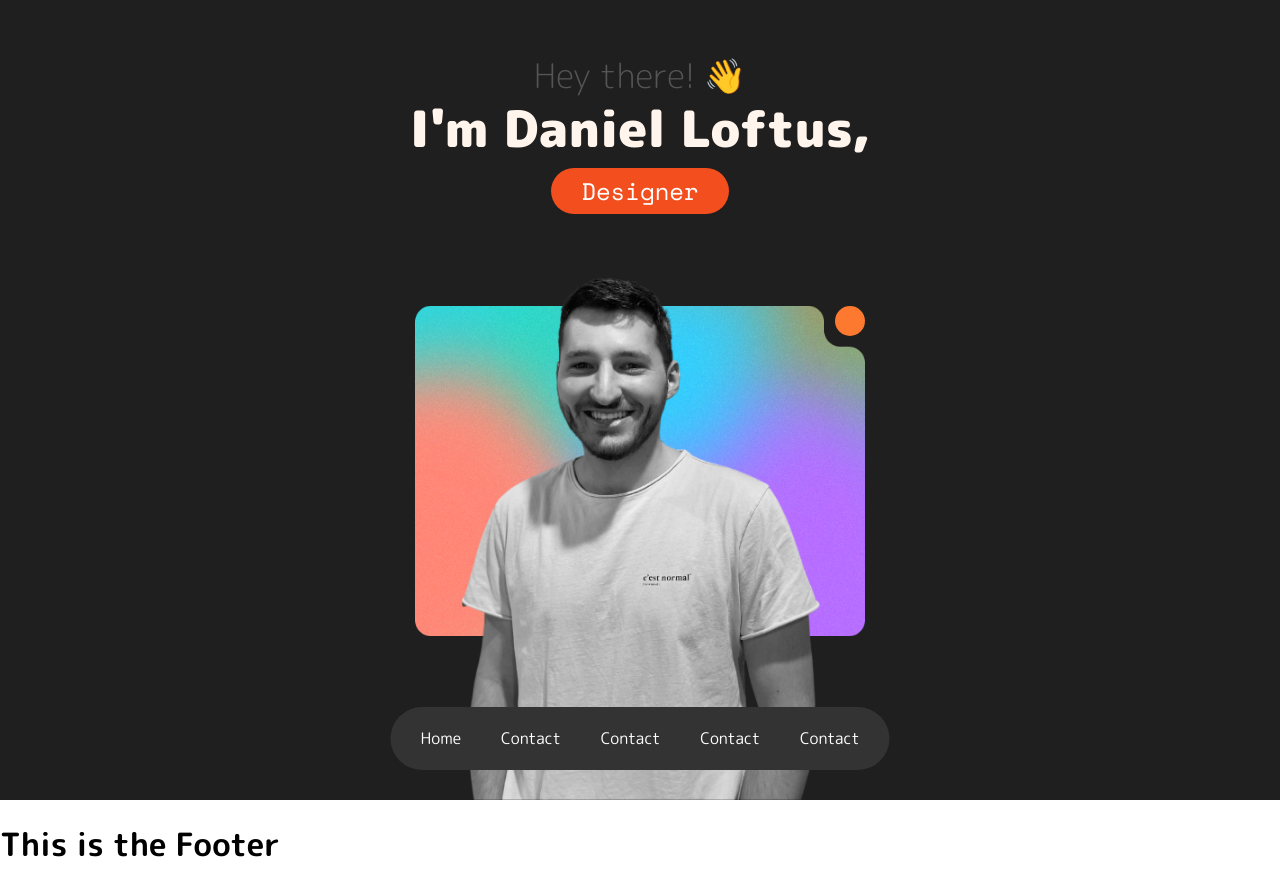
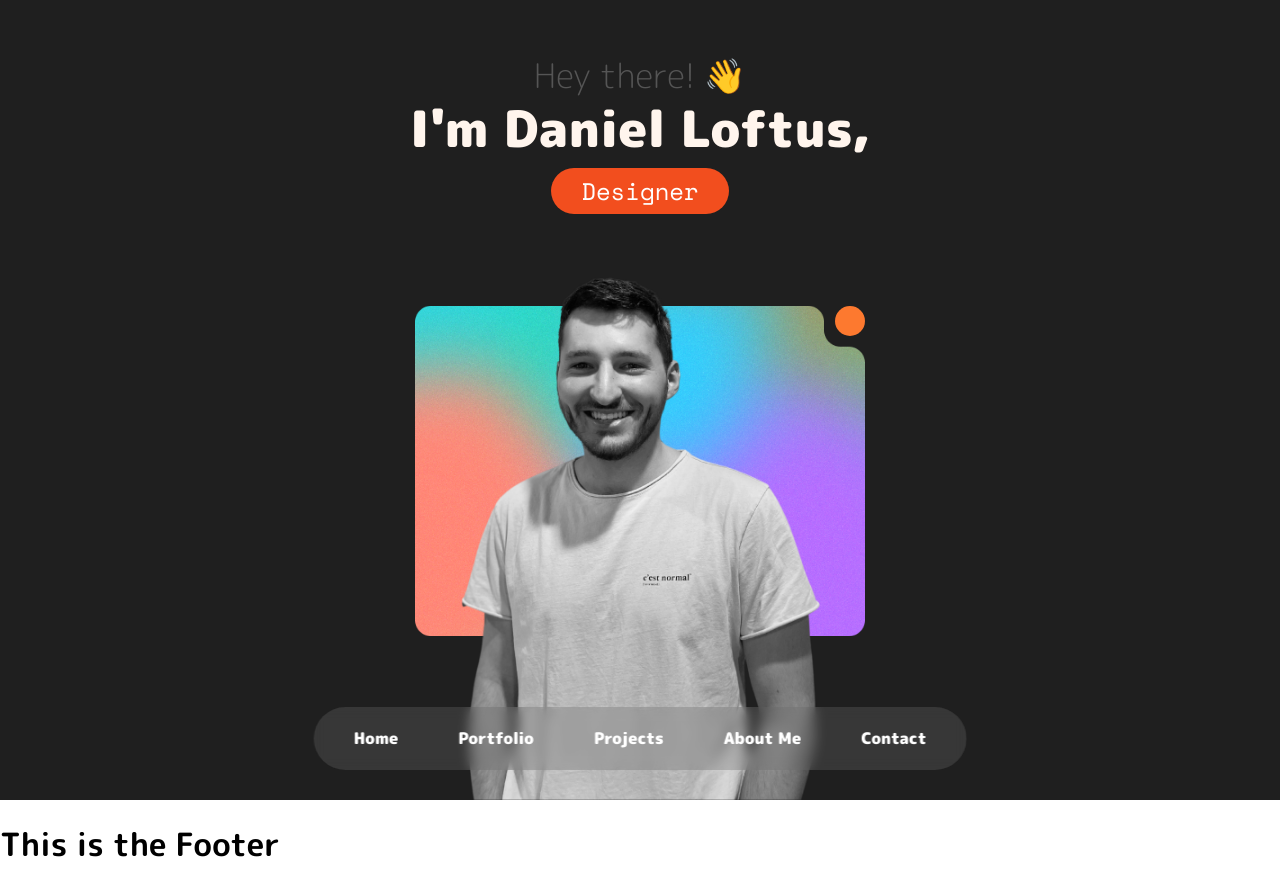
Before and after one commit to Dcloftus/Portfolio, a React (Create React App) app in the folder frontend/: page / in a window 1280 px wide. Built offline with nearby package versions, Linux system fonts and the light colour scheme.

Commit message:
Working on the nav bar being animated

```diff
--- a/frontend/src/components/NavBar/NavBar.css
+++ b/frontend/src/components/NavBar/NavBar.css
@@ -4,39 +4,130 @@
     bottom: 30px;
     left: 50%;
     transform: translateX(-50%);
-    width: fit-content;
-    background-color: #333;
+    width: auto; /* Ensure the navbar width grows based on its content */
+    background-color: #6d6d6d51;
+    backdrop-filter: blur(6px);
     border-radius: 33px;
     padding: 10px;
+    display: inline-flex; /* Ensures the content inside adjusts properly */
+    align-items: center;
     z-index: 1000;
 }
+
 /* Unordered list inside the navbar */
+.nav-items {
+    list-style-type: none;
+    display: flex;
+    padding: 0;
+    margin: 0;
+    transition: transform 0.3s ease; /* Smooth shift transition when button appears */
+}
+
+/* Shifts the nav items to the left when the scroll-to-top button appears */
+.nav-items.shift-left {
+    transform: translateX(-40px); /* Shift nav items to the left */
+}
+
+/* List item inside the navbar */
+.nav-items li {
+    margin: 0 10px; /* Adjust spacing between nav items */
+}
+
+/* Link styling within nav items */
+.nav-items li a {
+    padding: 10px 20px;
+    color: white;
+    text-decoration: none;
+    white-space: nowrap;
+}
+
+.nav-items li a:hover {
+    background-color: var(--primary-color-hover);
+    border-radius: 20px;
+}
+
+/* Visited link styling */
+.nav-items li a:visited {
+    color: white;
+    text-decoration: none;
+}
+
+/* Scroll-to-top container */
+.scrollToTopContainer {
+    display: flex;
+    align-items: center;
+    position: absolute; /* Absolutely position inside the navbar */
+    right: 10px; /* Adjust position */
+    top: 50%;
+    transform: translateY(-50%);
+}
+
+/* Scroll-to-top button */
+.scrollToTop {
+    background-color: var(--primary-color);
+    height: 40px;
+    width: 40px;
+    border: none;
+    border-radius: 20px;
+    cursor: pointer;
+    transition: opacity 0.3s ease, transform 0.3s ease; /* Smooth fade in and movement */
+    display: flex;
+    justify-content: center;
+    align-items: center;
+    opacity: 0; /* Hidden by default */
+    transform: translateY(10px); /* Starts slightly lower */
+}
+
+/* Show scroll-to-top button */
+.scrollToTop.show {
+    opacity: 1; /* Visible when scrolled */
+    transform: translateY(0); /* Moves up into place */
+}
+
+/* Scroll-to-top button hover effect */
+.scrollToTop:hover {
+    background-color: var(--primary-color-hover);
+}
+
+/* Adjust the hover effect for nav items */
+.nav-items li a:hover {
+    background-color: var(--primary-color-hover);
+    border-radius: 20px;
+}
+
+/* Navbar styling for smooth transitions and overall layout */
 .navbar ul {
     list-style-type: none;
     display: flex;
     padding: 0;
     margin: 0;
+    transition: transform 0.3s ease; /* Transition for the nav items */
 }
 
-/* List item inside the navbar */
-.navbar ul li  {
+.navbar ul li {
     margin: 10px 0px;
     padding: 0px 10px;
 }
 
 .navbar ul li a {
-    padding: 10px;
+    padding: 10px 20px;
     color: white;
     text-decoration: none;
+    white-space: nowrap;
 }
 
-/* Visited link styling */
+.navbar ul li a:hover {
+    background-color: var(--primary-color-hover);
+    border-radius: 20px;
+}
+
 .navbar ul li a:visited {
     color: white;
     text-decoration: none;
 }
 
-.navbar ul li a:hover {
-    background-color: orange;
-    border-radius: 20px;
+.scrollToTop {
+    display: flex;
+    justify-content: center;
+    align-items: center;
 }
--- a/frontend/src/components/NavBar/NavBar.js
+++ b/frontend/src/components/NavBar/NavBar.js
@@ -1,27 +1,50 @@
-import React from 'react';
+import React, { useState, useEffect } from 'react';
 import { Link } from 'react-router-dom';
+
+import { ReactComponent as UpArrow } from '../../assets/icons/UpArrow.svg';
+
 import './NavBar.css';
 
 function NavBar() {
+    const [showScrollToTop, setShowScrollToTop] = useState(false);
+
+    useEffect(() => {
+        console.log(window.scrollY)
+        const handleScroll = () => {
+            if (window.scrollY > 50) { // Show button after scrolling down 300px
+                setShowScrollToTop(true);
+            } else {
+                setShowScrollToTop(false);
+            }
+        };
+
+        window.addEventListener('scroll', handleScroll);
+
+        return () => {
+            window.removeEventListener('scroll', handleScroll);
+        };
+    }, []);
+
+    const scrollToTop = () => {
+        window.scrollTo({ top: 0, behavior: 'smooth' });
+    };
+
   return (
-    <nav className="navbar">
-      <ul>
-        <li>
-          <Link to="/">Home</Link>
-        </li>
-        <li>
-          <Link to="/contact">Contact</Link>
-        </li>
-        <li>
-          <Link to="/contact">Contact</Link>
-        </li>
-        <li>
-          <Link to="/contact">Contact</Link>
-        </li>
-        <li>
-          <Link to="/contact">Contact</Link>
-        </li>
-      </ul>
+    <nav className="navbar m-plus-rounded-1c-black">
+        <ul className={`nav-items ${showScrollToTop ? 'shift-left' : ''}`}>
+            <li><Link to="/">Home</Link></li>
+            <li><Link to="/portfolio">Portfolio</Link></li>
+            <li><Link to="/projects">Projects</Link></li>
+            <li><Link to="/about">About Me</Link></li>
+            <li><Link to="/contact">Contact</Link></li>
+        </ul>
+        <div className='scrollToTopContainer'>
+            {showScrollToTop && (
+                <button className={`scrollToTop ${showScrollToTop ? 'show' : ''}`} onClick={scrollToTop}>
+                    <UpArrow />
+                </button>
+            )}
+        </div>
     </nav>
   );
 }
--- a/frontend/src/index.css
+++ b/frontend/src/index.css
@@ -1,5 +1,6 @@
 :root {
   --primary-color: #FD792F;
+  --primary-color-hover: #DD5B12;
   --background-color: #1F1F1F;
   --text-color: #FFF5ED;
   --text-seondary-color: #555555;
@@ -25,6 +26,48 @@ code {
     monospace;
 }
 
+.m-plus-rounded-1c-thin {
+  font-family: "M PLUS Rounded 1c", sans-serif;
+  font-weight: 100;
+  font-style: normal;
+}
+
+.m-plus-rounded-1c-light {
+  font-family: "M PLUS Rounded 1c", sans-serif;
+  font-weight: 300;
+  font-style: normal;
+}
+
+.m-plus-rounded-1c-regular {
+  font-family: "M PLUS Rounded 1c", sans-serif;
+  font-weight: 400;
+  font-style: normal;
+}
+
+.m-plus-rounded-1c-medium {
+  font-family: "M PLUS Rounded 1c", sans-serif;
+  font-weight: 500;
+  font-style: normal;
+}
+
+.m-plus-rounded-1c-bold {
+  font-family: "M PLUS Rounded 1c", sans-serif;
+  font-weight: 700;
+  font-style: normal;
+}
+
+.m-plus-rounded-1c-extrabold {
+  font-family: "M PLUS Rounded 1c", sans-serif;
+  font-weight: 800;
+  font-style: normal;
+}
+
+.m-plus-rounded-1c-black {
+  font-family: "M PLUS Rounded 1c", sans-serif;
+  font-weight: 900;
+  font-style: normal;
+}
+
 .space-mono-regular {
   font-family: "Space Mono", monospace;
   font-weight: 400;
```
Also changed, not shown: frontend/src/assets/icons/UpArrow.svg (added).
